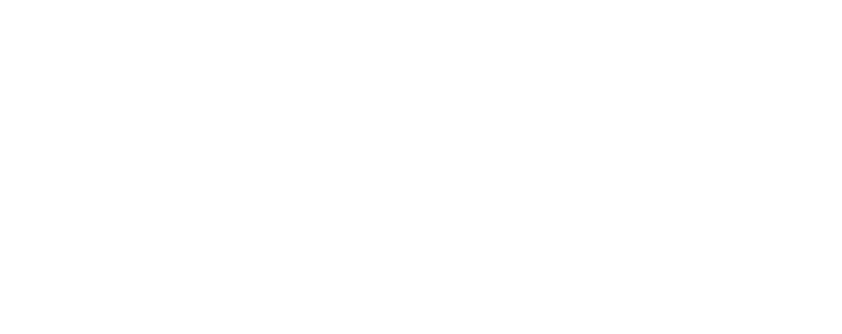
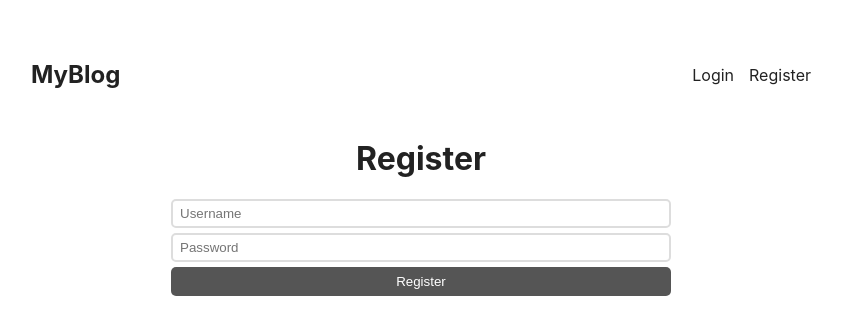
Before and after one commit to mnavai/MERN-blog, a React (Create React App) app in the folder client/mern-blog/: page /register in a window 1280 px wide. Before the commit this address had no page. Shown: the top 334 px of the page, without its empty margins (219-1061 px from the left). Built offline with nearby package versions, Linux system fonts and the light colour scheme.

Commit message:
added Login and Register pages

```diff
--- a/client/mern-blog/src/App.css
+++ b/client/mern-blog/src/App.css
@@ -1,3 +1,6 @@
+*{
+  box-sizing: border-box;
+}
 body{
   color: #222;
 }
@@ -57,3 +60,28 @@
   margin:10px 0;
   line-height: 1.3rem;
 }
+form.login, form.register{
+  max-width: 500px;
+  margin: 0 auto;
+}
+input{
+  display: block;
+  margin-bottom: 5px;
+  width: 100%;
+  padding: 5px 7px;
+  border: 2px solid #ddd;
+  border-radius: 5px;
+  background-color: #fff;
+}
+button{
+  width: 100%;
+  display: block;
+  background-color: #555;
+  border: 0;
+  color: #fff;
+  border-radius: 5px;
+  padding: 7px 0;
+}
+form h1{
+  text-align: center;
+}
--- a/client/mern-blog/src/App.js
+++ b/client/mern-blog/src/App.js
@@ -1,16 +1,18 @@
 import React from 'react';
-import Header from './components/Header';
-import Post from './components/Post';
 import { Routes, Route } from 'react-router-dom';
+import Layout from './components/Layout';
+import Home from './pages/Home';
+import Login from './pages/Login';
+import Register from './pages/Register';
 import './App.css';
-import Layout from './components/Layout';
 
 function App() {
   return (
     <Routes>
       <Route path='/' element={<Layout />}>
-        <Route index element={<Post />} />
-        <Route path={'/login'} element={<div>Login page</div>} />
+        <Route index element={<Home />} />
+        <Route path={'/login'} element={<Login />} />
+        <Route path={'/register'} element={<Register />} />
       </Route>
     </Routes>
   );
--- /dev/null
+++ b/client/mern-blog/src/pages/Home.js
@@ -0,0 +1,14 @@
+import React from 'react'
+import Post from '../components/Post'
+
+const Home = () => {
+  return (
+    <>
+        <Post />
+        <Post />
+        <Post />
+    </>
+  )
+}
+
+export default Home
--- /dev/null
+++ b/client/mern-blog/src/pages/Login.js
@@ -0,0 +1,14 @@
+import React from 'react'
+
+const Login = () => {
+  return (
+    <form className='login'>
+        <h1>Login</h1>
+        <input type='text' placeholder='Username' />
+        <input type='password' placeholder='Password'/>
+        <button>Login</button>
+    </form>
+  )
+}
+
+export default Login
--- /dev/null
+++ b/client/mern-blog/src/pages/Register.js
@@ -0,0 +1,14 @@
+import React from 'react'
+
+const Register = () => {
+  return (
+    <form className='register'>
+        <h1>Register</h1>
+        <input type='text' placeholder='Username' />
+        <input type='password' placeholder='Password'/>
+        <button>Register</button>
+    </form>
+  )
+}
+
+export default Register
```
